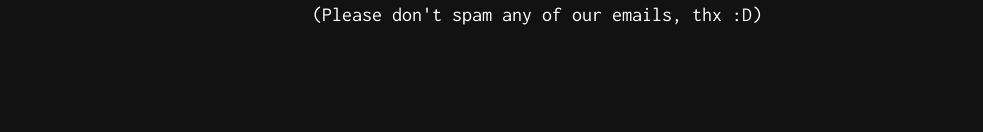
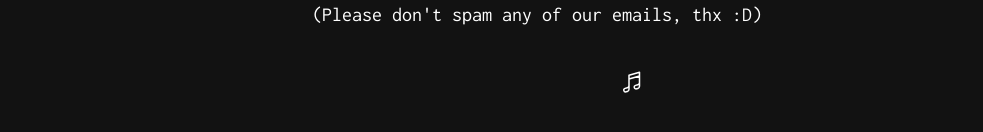
Before and after one commit to dvub/whq-site, a Next.js app: page /contact in a window 1280 px wide. Shown: the part 642-774 px from the top of the page, without its empty margins (8-991 px from the left). Built offline with nearby package versions, Linux system fonts and the light colour scheme.

Commit message:
change style

```diff
--- a/pages/_app.tsx
+++ b/pages/_app.tsx
@@ -2,14 +2,24 @@ import '../styles/globals.css'
 import type { AppProps } from 'next/app'
 import Navbar from '../components/navbar'
 import { Analytics } from '@vercel/analytics/react';
+import MusicNote from '@/components/musicnote';
 function MyApp({ Component, pageProps }: AppProps) {
 
 
     return (
         <>
             <Navbar />
-            <Analytics/>
+            <Analytics />
             <Component {...pageProps} ></Component>
+            <div
+                style={{
+                    display: "flex",
+                    alignItems: "center",
+                    justifyContent: "center",
+                }}
+            >
+                <MusicNote />
+            </div>
         </>
     );
 }
```
